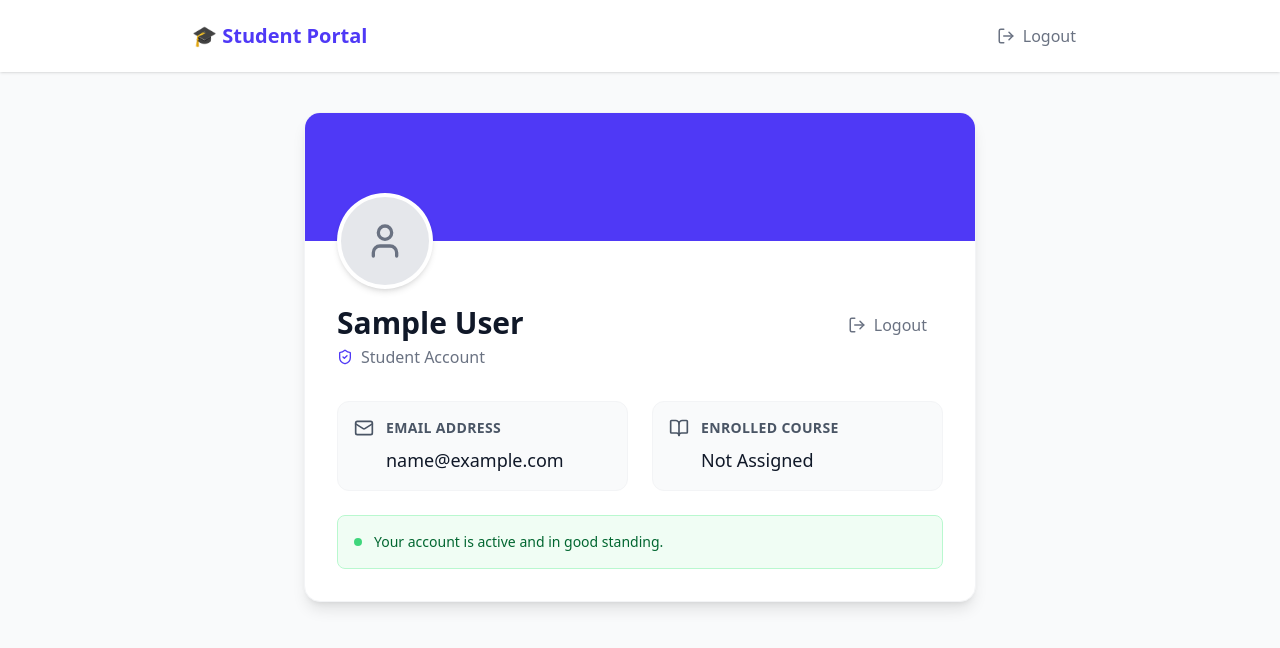
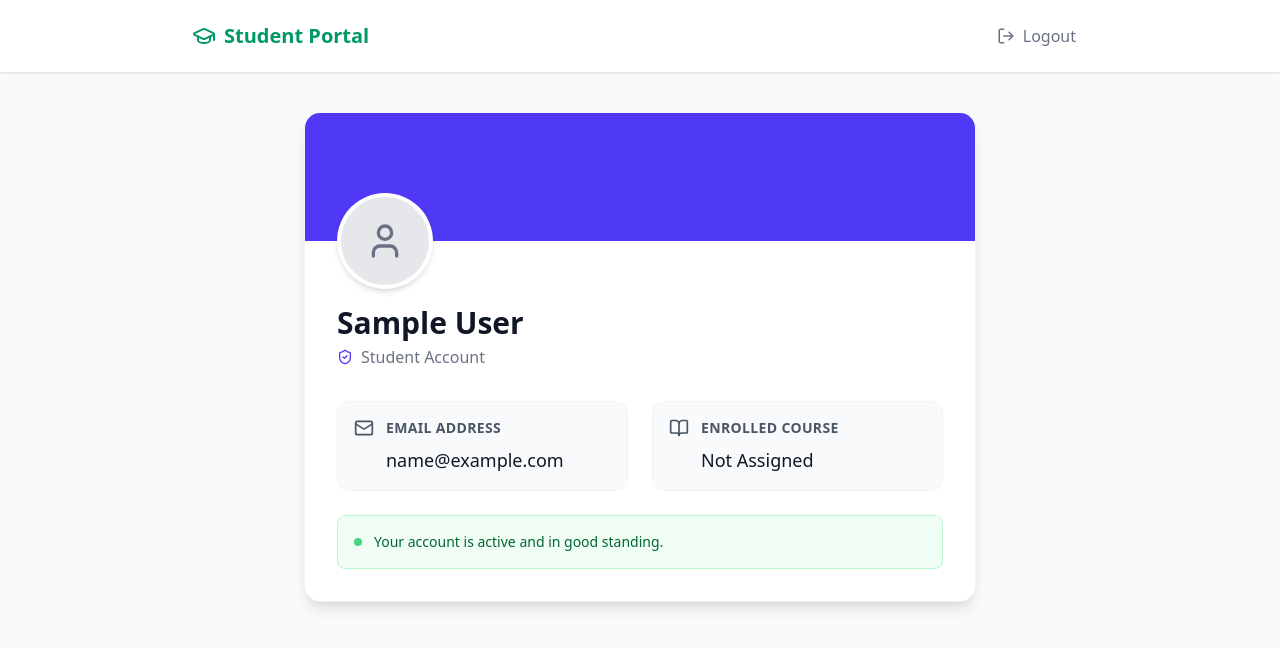
Before and after one commit to AniketR10/student-admin-dashboard, a React app in the folder frontend/: page /student-dashboard in a window 1280 px wide. Shown: the top 648 px of the page. Built offline with nearby package versions, Linux system fonts and the light colour scheme; sample sign-in values are in the browser's storage; the HTML template or start-up script is replaced by a standard one.

Commit message:
added role specifci navbar and fixed student email and course logic

```diff
--- a/frontend/src/App.tsx
+++ b/frontend/src/App.tsx
@@ -5,7 +5,7 @@ import Signup from './pages/Signup';
 import AddStudent from './pages/AddStudent';
 import Dashboard from './pages/Dashboard';
 import StudentView from './pages/StudentView';
-import { LogOut } from 'lucide-react';
+import { LogOut, ShieldCheck, GraduationCap } from 'lucide-react';
 
 const Navbar = () => {
   const location = useLocation();
@@ -22,10 +22,27 @@ const Navbar = () => {
     navigate('/login');
   };
 
+  const getPortalInfo = () => {
+    if(location.pathname.includes('admin') || location.pathname === '/add'){
+      return {title: 'Admin Portal', icon: <ShieldCheck size={24} />, color: 'text-indigo-600' };
+    }
+
+    if(location.pathname.includes('student')) {
+      return { title: 'Student Portal', icon: <GraduationCap size={24} />, color: 'text-emerald-600' };
+    }
+
+    return { title: 'Student Admin System', icon: null, color: 'text-gray-700' };
+  }
+
+  const info = getPortalInfo();
+
   return (
     <nav className="bg-white shadow-sm p-4 mb-8 sticky top-0 z-10">
       <div className="max-w-4xl mx-auto flex justify-between items-center">
-        <h1 className="text-xl font-bold text-indigo-600">🎓 Student Portal</h1>
+        <div className={`flex items-center gap-2 text-xl font-bold ${info.color}`}>
+          {info.icon}
+          <h1>{info.title}</h1>
+        </div>
 
         {!hideLogout && (
           <button
--- a/frontend/src/pages/Dashboard.tsx
+++ b/frontend/src/pages/Dashboard.tsx
@@ -26,7 +26,7 @@ const Dashboard = () => {
   };
 
   const handleDelete = async (id: number) => {
-    if(!window.confirm("Are you sure?")) return;
+    if(!window.confirm("Are you sure to Delete the Student?")) return;
 
     try {
       await axios.delete(`http://localhost:3000/api/students/${id}`);
--- a/frontend/src/pages/StudentView.tsx
+++ b/frontend/src/pages/StudentView.tsx
@@ -1,6 +1,6 @@
 import { useEffect, useState } from 'react';
 import { useNavigate } from 'react-router-dom';
-import { User, Mail, BookOpen, LogOut, ShieldCheck } from 'lucide-react';
+import { User, Mail, BookOpen, ShieldCheck } from 'lucide-react';
 
 const StudentView = () => {
   const navigate = useNavigate();
@@ -16,12 +16,6 @@ const StudentView = () => {
 
     setUser(JSON.parse(storedUser));
   }, [navigate]);
-
-  const handleLogout = () => {
-    localStorage.removeItem('token');
-    localStorage.removeItem('user');
-    navigate('/login');
-  };
 
   if (!user) return null;
 
@@ -47,14 +41,6 @@ const StudentView = () => {
                 Student Account
               </p>
             </div>
-
-            <button
-              onClick={handleLogout}
-              className="flex items-center gap-2 text-gray-500 hover:text-red-600 transition-colors px-4 py-2 rounded-lg hover:bg-red-50"
-            >
-              <LogOut size={18} />
-              Logout
-            </button>
           </div>
 
           <div className="mt-8 grid grid-cols-1 md:grid-cols-2 gap-6">
```
Also changed, not shown: 1 other file (tests, documents, lock files or other folders).
